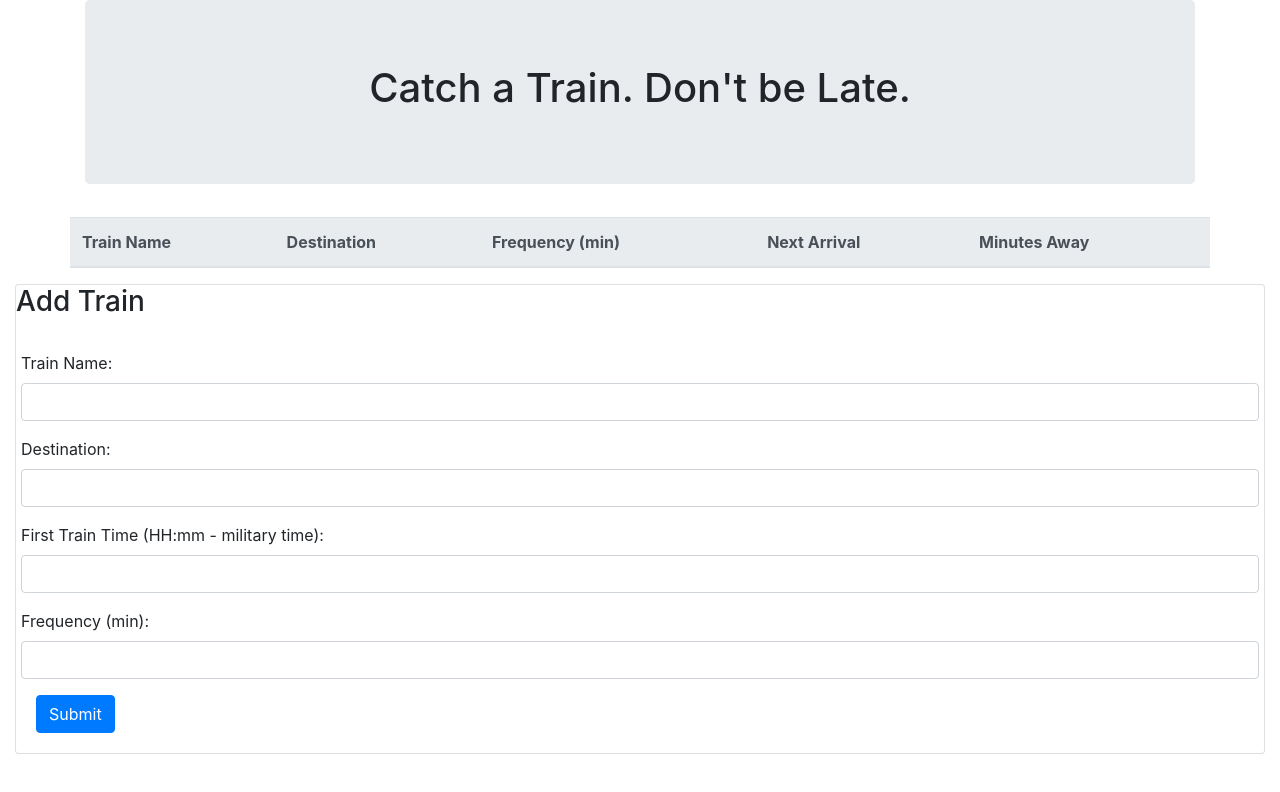
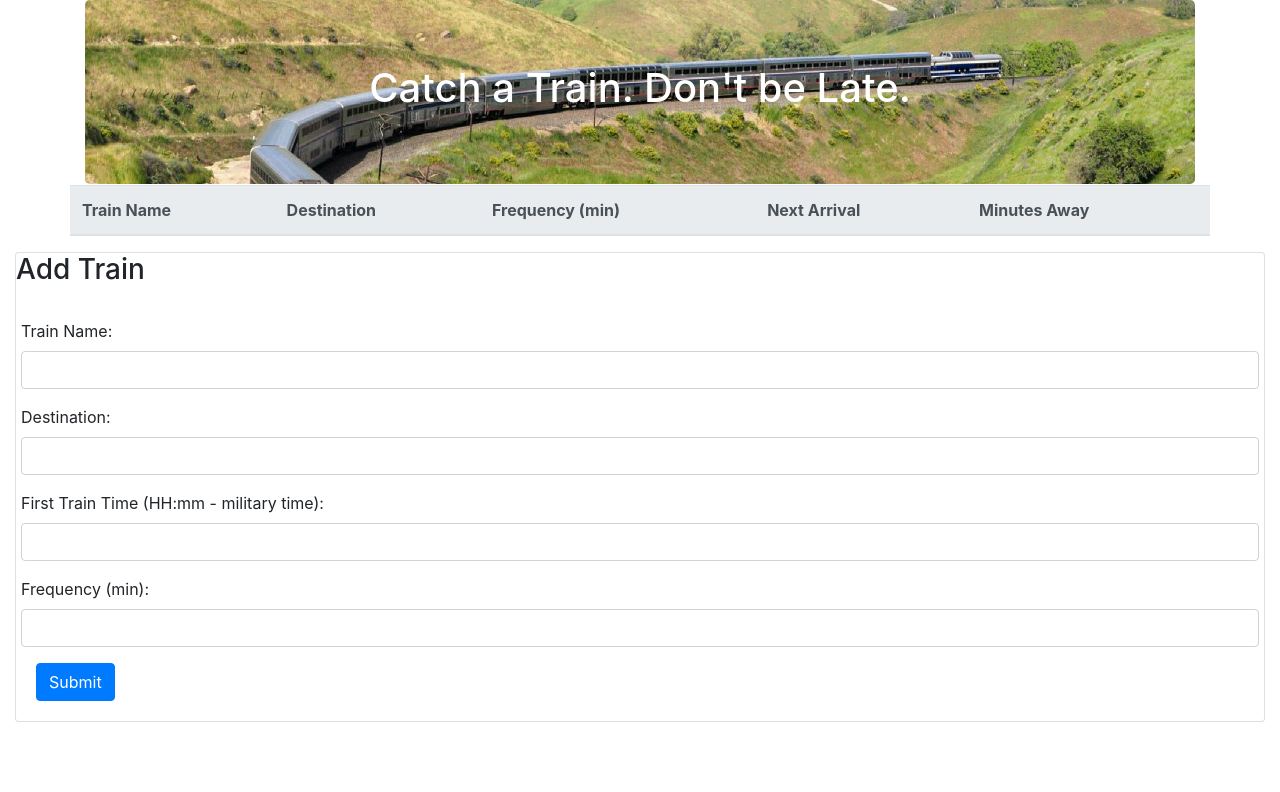
Before and after one commit to JBooth33/Train-Schedule, a plain HTML site: page docs/index.html in a window 1280 px wide. Drawn offline with nearby package versions, Linux system fonts and the light colour scheme; no server answers.

Commit message:
adding image jumbotron

```diff
--- a/docs/assets/style.css
+++ b/docs/assets/style.css
@@ -0,0 +1,8 @@
+.jumbotron {
+    margin-bottom: 0px;
+    background-image: url(images/train.jpg);
+    background-position: 0% 25%;
+    background-size: cover;
+    background-repeat: no-repeat;
+    color: white;
+}
--- a/docs/index.html
+++ b/docs/index.html
@@ -5,8 +5,9 @@
     <meta name="viewport" content="width=device-width, initial-scale=1.0">
     <meta http-equiv="X-UA-Compatible" content="ie=edge">
     <link rel="stylesheet" href="https://maxcdn.bootstrapcdn.com/bootstrap/4.0.0/css/bootstrap.min.css">
+    <link rel="stylesheet" href="assets/style.css">
     <script src="https://cdn.jsdelivr.net/momentjs/2.12.0/moment.min.js"></script>
-    <title>Document</title>
+    <title>Train Time</title>
 </head>
 <body>
 
```
Also changed, not shown: docs/assets/images/train.jpg (added).
